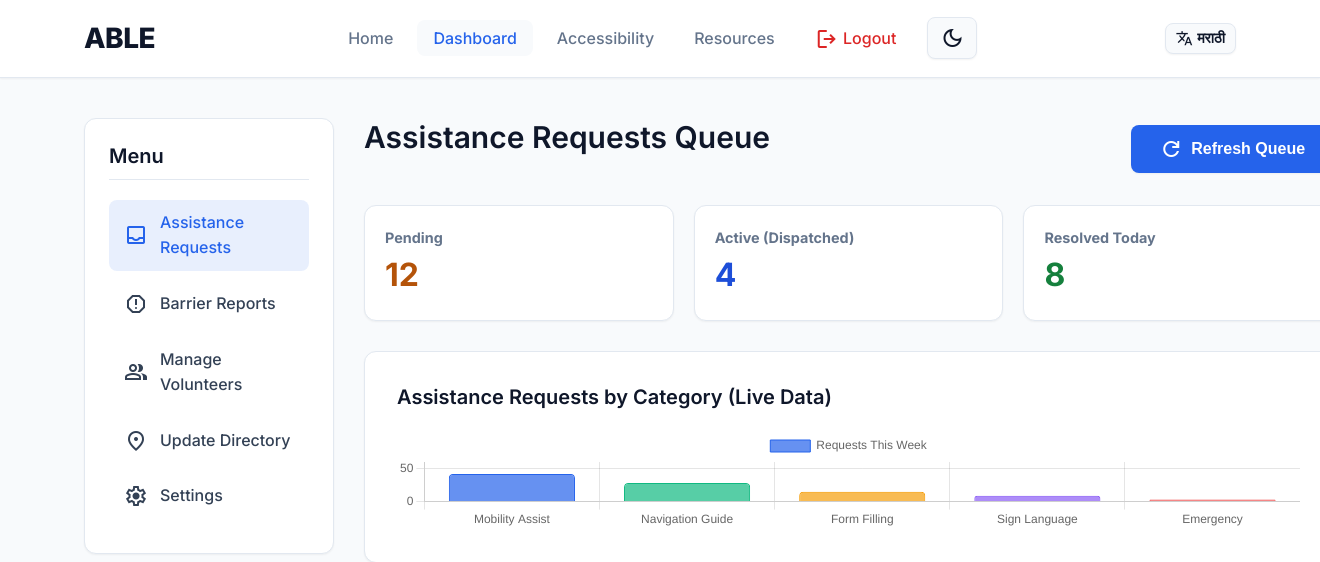
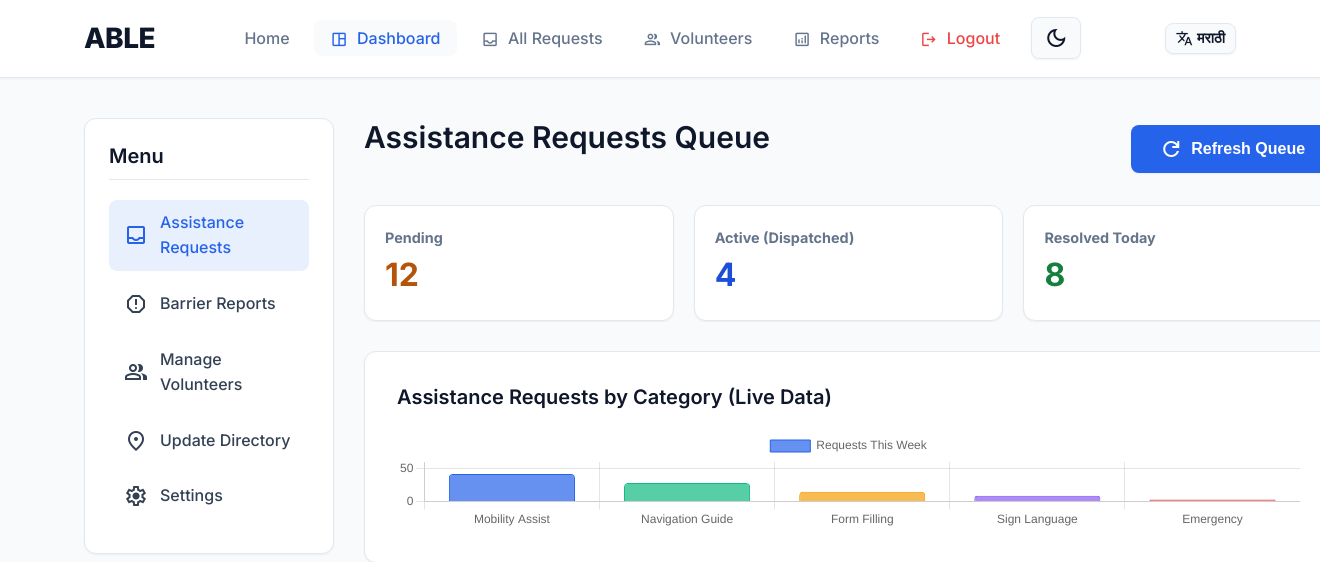
Before and after one commit to amoldaund141-source/ABLE, a Flask app: page /admin.html in a window 1320 px wide. Shown: the top 562 px of the page. Run offline with Flask 3, Linux system fonts and the light colour scheme.

Commit message:
UI: Add admin specific top navigation links and sync with tab system

```diff
--- a/templates/admin.html
+++ b/templates/admin.html
@@ -85,12 +85,13 @@
         <div class="nav-container">
             <a href="index.html" class="logo" aria-label="ABLE Home">ABLE</a>
             <nav aria-label="Main Navigation">
-                <ul>
+                <ul id="admin-top-nav">
                     <li><a href="index.html">Home</a></li>
-                    <li><a href="admin.html" class="active">Dashboard</a></li>
-                    <li><a href="accessibility.html">Accessibility</a></li>
-                    <li><a href="resources.html">Resources</a></li>
-                    <li><a href="index.html" style="color: #dc2626;"><span class="material-symbols-outlined" style="vertical-align: middle;">logout</span> Logout</a></li>
+                    <li><a href="#" class="active" onclick="switchAdminTab(event, 'tab-assistance')"><span class="material-symbols-outlined" style="vertical-align: middle; font-size: 1.2rem; margin-right: 4px;">space_dashboard</span> Dashboard</a></li>
+                    <li><a href="#" onclick="switchAdminTab(event, 'tab-assistance')"><span class="material-symbols-outlined" style="vertical-align: middle; font-size: 1.2rem; margin-right: 4px;">inbox</span> All Requests</a></li>
+                    <li><a href="#" onclick="switchAdminTab(event, 'tab-volunteers')"><span class="material-symbols-outlined" style="vertical-align: middle; font-size: 1.2rem; margin-right: 4px;">group</span> Volunteers</a></li>
+                    <li><a href="#" onclick="switchAdminTab(event, 'tab-reports')"><span class="material-symbols-outlined" style="vertical-align: middle; font-size: 1.2rem; margin-right: 4px;">analytics</span> Reports</a></li>
+                    <li><a href="index.html" style="color: #ef4444;"><span class="material-symbols-outlined" style="vertical-align: middle; font-size: 1.2rem; margin-right: 4px;">logout</span> Logout</a></li>
                 </ul>
                 <button id="theme-toggle" class="btn secondary" style="padding: 8px 12px; margin-left: 15px;"><span class="material-symbols-outlined">dark_mode</span></button>
             </nav>
@@ -359,9 +360,26 @@
 
     <script>
         function switchAdminTab(event, tabId) {
-            // Update active class on menu
-            document.querySelectorAll('#admin-menu a').forEach(a => a.classList.remove('active'));
-            event.currentTarget.classList.add('active');
+            // Remove active class from all links in both menus
+            document.querySelectorAll('#admin-menu a, #admin-top-nav a').forEach(a => a.classList.remove('active'));
+
+            // Add active class to the clicked link
+            if(event && event.currentTarget) {
+                event.currentTarget.classList.add('active');
+            }
+
+            // Sync the active class based on the tabId
+            if (tabId === 'tab-assistance') {
+                document.querySelector('#admin-menu a:nth-child(1)')?.classList.add('active');
+            } else if (tabId === 'tab-reports') {
+                document.querySelector('#admin-menu li:nth-child(2) a')?.classList.add('active');
+            } else if (tabId === 'tab-volunteers') {
+                document.querySelector('#admin-menu li:nth-child(3) a')?.classList.add('active');
+            } else if (tabId === 'tab-directory') {
+                document.querySelector('#admin-menu li:nth-child(4) a')?.classList.add('active');
+            } else if (tabId === 'tab-settings') {
+                document.querySelector('#admin-menu li:nth-child(5) a')?.classList.add('active');
+            }
 
             // Hide all tabs
             document.querySelectorAll('.admin-tab').forEach(tab => {
```
